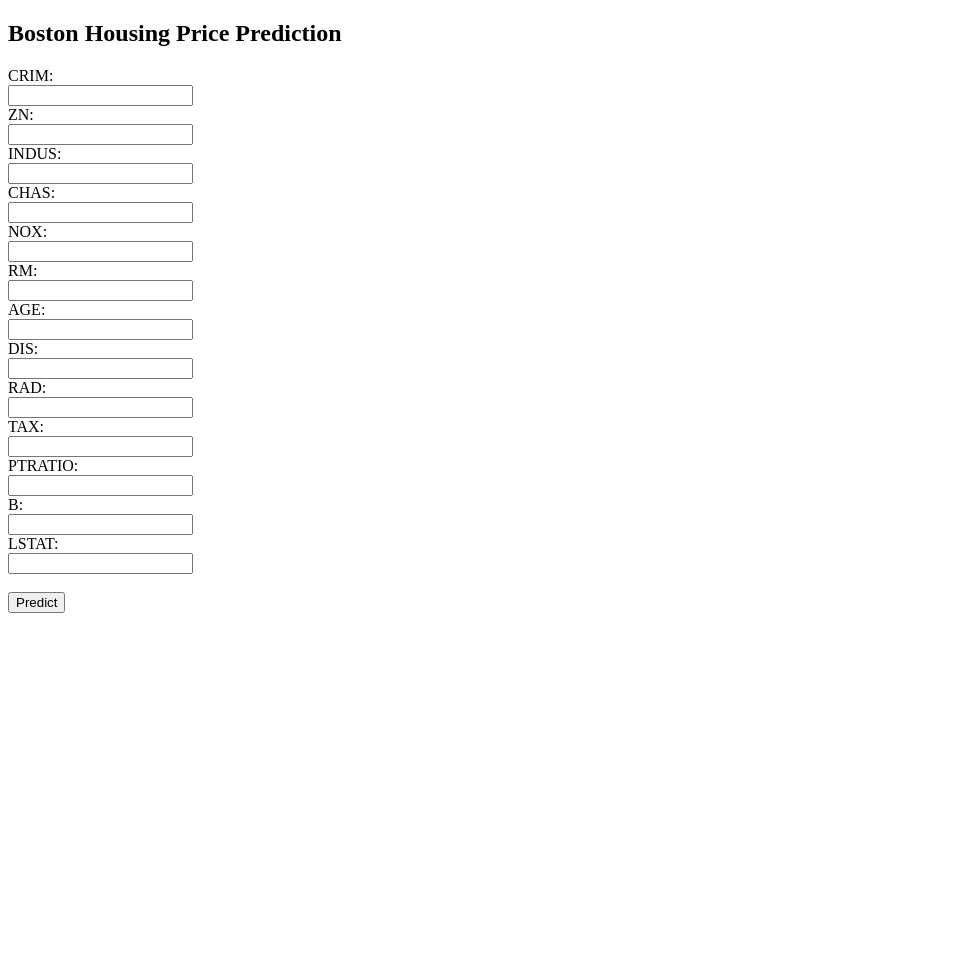
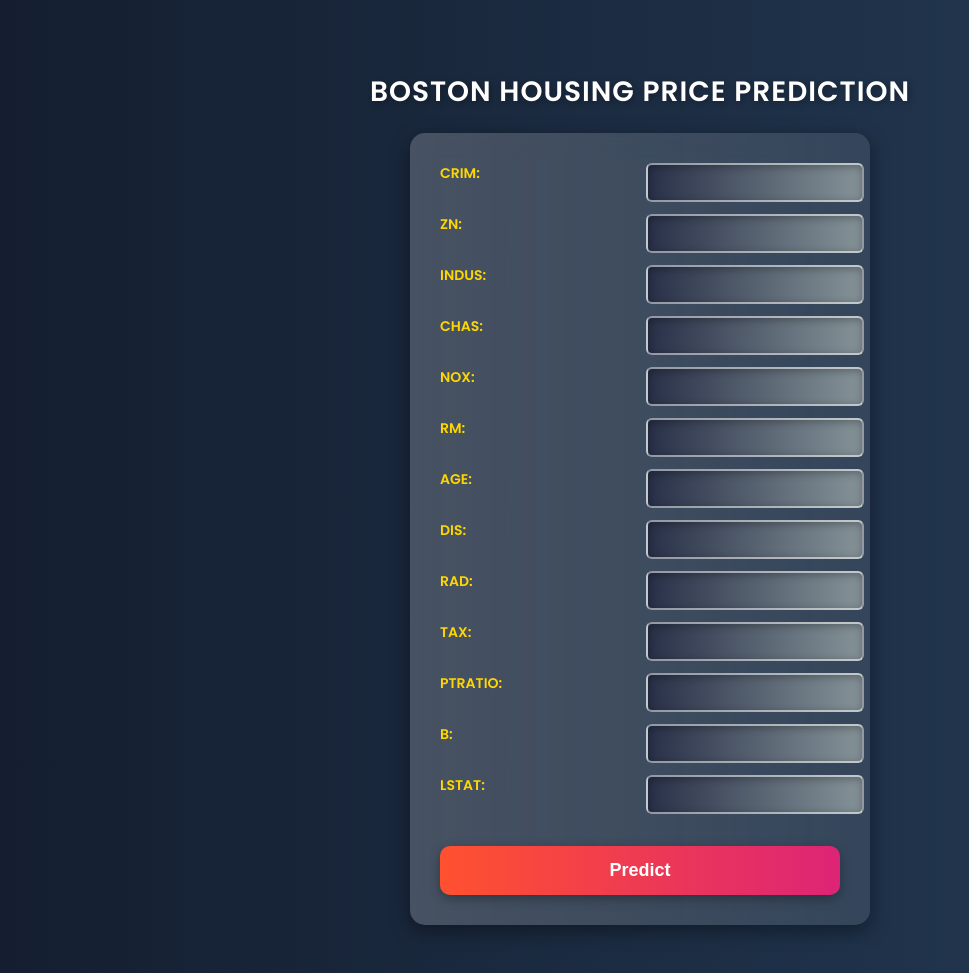
Before and after one commit to JaydenFelix28/Boston-House-Price-Prediction, a Flask app: page / in a window 1280 px wide. Shown: the whole page, without its empty margins (0-969 px from the left). Before the commit the page ends 613 px from the top, so only its background shows below. Run offline with Flask 3, Linux system fonts and the light colour scheme; parts of the project's set-up code (start-up, migrations or seed data) failed here and were passed over.

Commit message:
Added Css

```diff
--- a/templates/index.html
+++ b/templates/index.html
@@ -2,58 +2,146 @@
 <html>
 <head>
     <title>Boston Housing Price Prediction</title>
+    <style>
+        @import url('https://fonts.googleapis.com/css2?family=Poppins:wght@300;400;600&display=swap');
+       body {
+            font-family: 'Poppins', sans-serif;
+            background: linear-gradient(to right, #141E30, #243B55);
+            color: #ffffff;
+            text-align: center;
+            padding: 40px;
+            animation: fadeIn 1s ease-in-out;
+        }
+        @keyframes fadeIn {
+            from { opacity: 0; }
+            to { opacity: 1; }
+        }
+
+        h2 {
+            font-size: 28px;
+            font-weight: 700;
+            margin-bottom: 20px;
+            letter-spacing: 1px;
+            text-transform: uppercase;
+            text-shadow: 2px 2px 6px rgba(0, 0, 0, 0.3);
+        }
+        form {
+            background: linear-gradient(to right, rgba(255, 255, 255, 0.2), rgba(255, 255, 255, 0.1));
+            padding: 30px;
+            border-radius: 15px;
+            box-shadow: 0px 6px 20px rgba(0, 0, 0, 0.4);
+            backdrop-filter: blur(12px);
+            width: 400px;
+            margin: auto;
+            display: grid;
+            grid-template-columns: repeat(2, 1fr);
+            gap: 12px;
+            animation: slideUp 1s ease-in-out;
+        }
+        @keyframes slideUp {
+            from { transform: translateY(20px); opacity: 0; }
+            to { transform: translateY(0); opacity: 1; }
+        }
+        label {
+            font-size: 14px;
+            font-weight: 600;
+            color: #FFD700;
+            text-align: left;
+            display: block;
+        }
+        input[type="text"] {
+            width: 100%;
+            padding: 10px;
+            border: 2px solid rgba(255, 255, 255, 0.5);
+            border-radius: 6px;
+            background: linear-gradient(to right, #283048, #859398);
+            color: #ffffff;
+            transition: border-color 0.3s ease-in-out, transform 0.2s ease-in-out;
+            box-shadow: inset 0px 2px 8px rgba(0, 0, 0, 0.3);
+        }
+        input[type="text"]:focus {
+            border-color: #FFD700;
+            outline: none;
+            transform: scale(1.03);
+            background: linear-gradient(to right, #859398, #283048);
+        }
+        input[type="submit"] {
+            grid-column: span 2;
+            background: linear-gradient(to right, #FF512F, #DD2476);
+            color: white;
+            padding: 14px;
+            border: none;
+            border-radius: 10px;
+            font-size: 18px;
+            font-weight: bold;
+            cursor: pointer;
+            transition: transform 0.3s ease-in-out, background 0.3s ease-in-out;
+            width: 100%;
+            margin-top: 20px;
+            box-shadow: 0px 4px 12px rgba(0, 0, 0, 0.3);
+        }
+
+        input[type="submit"]:hover {
+            background: linear-gradient(to right, #DD2476, #FF512F);
+            transform: scale(1.07);
+        }
+        h3 {
+            color: #FFD700;
+            margin-top: 20px;
+            font-size: 22px;
+            font-weight: bold;
+            animation: fadeIn 1s ease-in-out;
+            text-shadow: 1px 1px 6px rgba(255, 215, 0, 0.6);
+        }
+    </style>
 </head>
 <body>
     <h2>Boston Housing Price Prediction</h2>
     <form action="/predict" method="post">
+        <label>CRIM:</label>
+        <input type="text" name="CRIM">
 
-        <label>CRIM:</label><br>
-        <input type="text" name="CRIM"><br>
+        <label>ZN:</label>
+        <input type="text" name="ZN">
 
-        <label>ZN:</label><br>
-        <input type="text" name="ZN"><br>
+        <label>INDUS:</label>
+        <input type="text" name="INDUS">
 
-        <label>INDUS:</label><br>
-        <input type="text" name="INDUS"><br>
+        <label>CHAS:</label>
+        <input type="text" name="CHAS">
 
-        <label>CHAS:</label><br>
-        <input type="text" name="CHAS"><br>
+        <label>NOX:</label>
+        <input type="text" name="NOX">
 
-        <label>NOX:</label><br>
-        <input type="text" name="NOX"><br>
+        <label>RM:</label>
+        <input type="text" name="RM">
 
-        <label>RM:</label><br>
-        <input type="text" name="RM"><br>
+        <label>AGE:</label>
+        <input type="text" name="AGE">
 
-        <label>AGE:</label><br>
-        <input type="text" name="AGE"><br>
+        <label>DIS:</label>
+        <input type="text" name="DIS">
 
-        <label>DIS:</label><br>
-        <input type="text" name="DIS"><br>
+        <label>RAD:</label>
+        <input type="text" name="RAD">
 
-        <label>RAD:</label><br>
-        <input type="text" name="RAD"><br>
+        <label>TAX:</label>
+        <input type="text" name="TAX">
 
-        <label>TAX:</label><br>
-        <input type="text" name="TAX"><br>
+        <label>PTRATIO:</label>
+        <input type="text" name="PTRATIO">
 
-        <label>PTRATIO:</label><br>
-        <input type="text" name="PTRATIO"><br>
+        <label>B:</label>
+        <input type="text" name="B">
 
-        <label>B:</label><br>
-        <input type="text" name="B"><br>
+        <label>LSTAT:</label>
+        <input type="text" name="LSTAT">
 
-        <label>LSTAT:</label><br>
-        <input type="text" name="LSTAT"><br>
-
-        <br>
         <input type="submit" value="Predict">
-
     </form>
 
     {% if prediction_text %}
         <h3>{{ prediction_text }}</h3>
     {% endif %}
-
 </body>
 </html>
```
